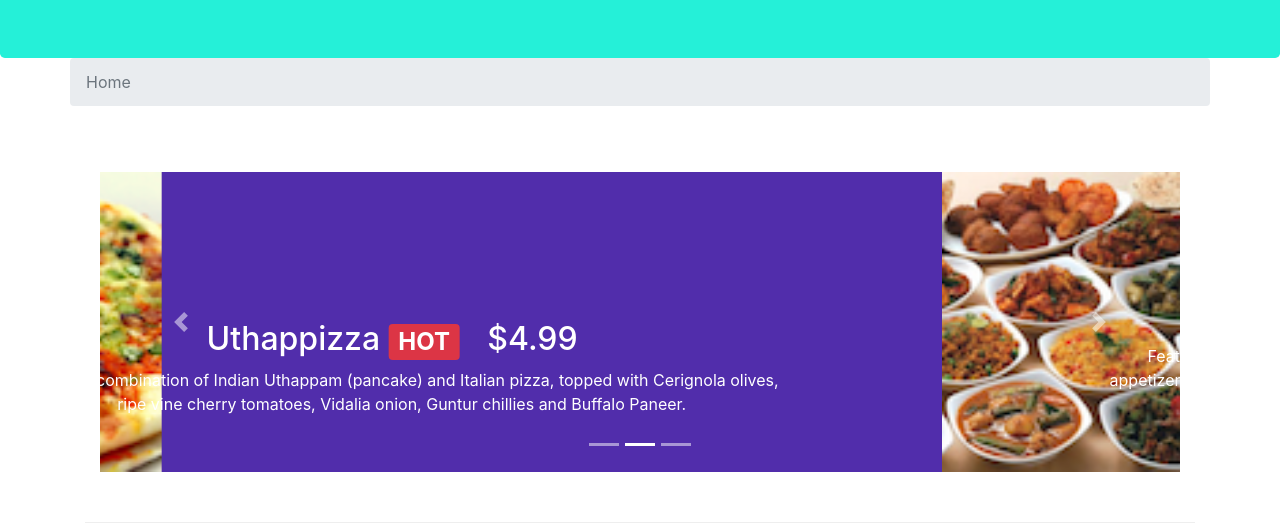
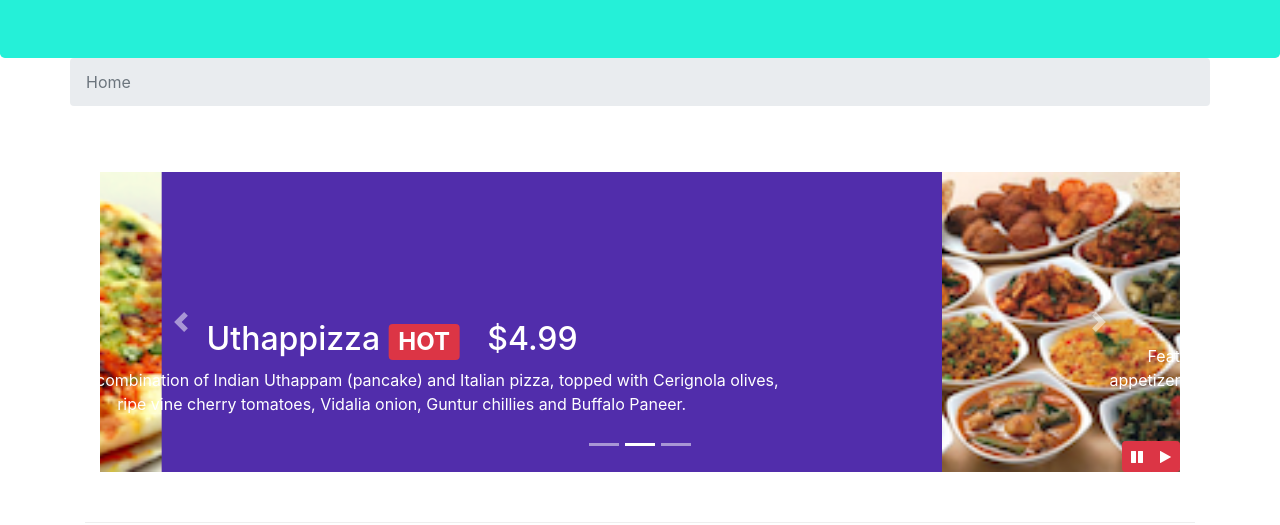
Before and after one commit to berlincho/Bootstrap4_practice, a website: page index.html in a window 1280 px wide. Shown: the part 276-801 px from the top of the page. Drawn offline with nearby package versions, Linux system fonts and the light colour scheme.

Commit message:
Bootstrap JQuery

```diff
--- a/CSS/style.css
+++ b/CSS/style.css
@@ -58,3 +58,8 @@
     left: 0;
     min-height: 300px;
 }
+#carouselButtons{
+    position: absolute;
+    right: 0;
+    bottom: 0;
+}
--- a/index.html
+++ b/index.html
@@ -207,6 +207,14 @@
                         </ol>
                         <a class="carousel-control-prev" href="#mycarousel" role="button" data-slide="prev"><span class="carousel-control-prev-icon"></span></a>
                         <a class="carousel-control-next" href="#mycarousel" role="button" data-slide="next"><span class="carousel-control-next-icon"></span></a>
+                        <div class="btn-group" id="carouselButtons">
+                            <button class="btn btn-danger btn-sm" id="carousel-pause">
+                                <span class="fa fa-pause"></span>
+                            </button>
+                            <button class="btn btn-danger btn-sm" id="carousel-play">
+                                <span class="fa fa-play"></span>
+                            </button>
+                        </div>
                     </div>
                 </div>
             </div>
@@ -368,7 +376,17 @@
     <script src="node_modules/jquery/dist/jquery.min.js"></script>
     <script src="node_modules/tether/dist/js/tether.min.js"></script>
     <script src="node_modules/bootstrap/dist/js/bootstrap.min.js"></script>
-
+    <script>
+        $(document).ready(function(){
+            $("#mycarousel").carousel({interval: 4000});
+            $("#carousel-pause").click(function(){
+                $("#mycarousel").carousel('pause');
+            });
+            $("#carousel-play").click(function(){
+                $("#mycarousel").carousel('cycle');
+            });
+        });
+    </script>
 </body>
 
 </html>
```
